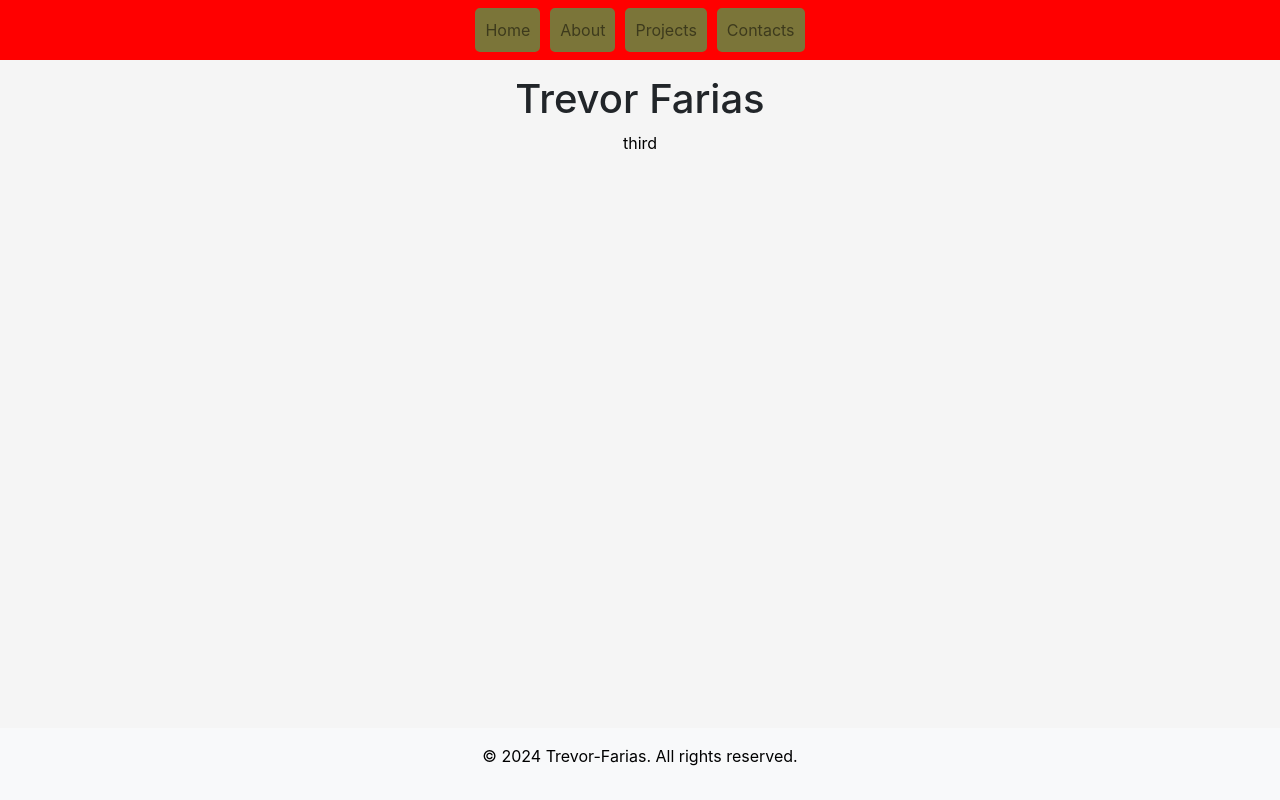
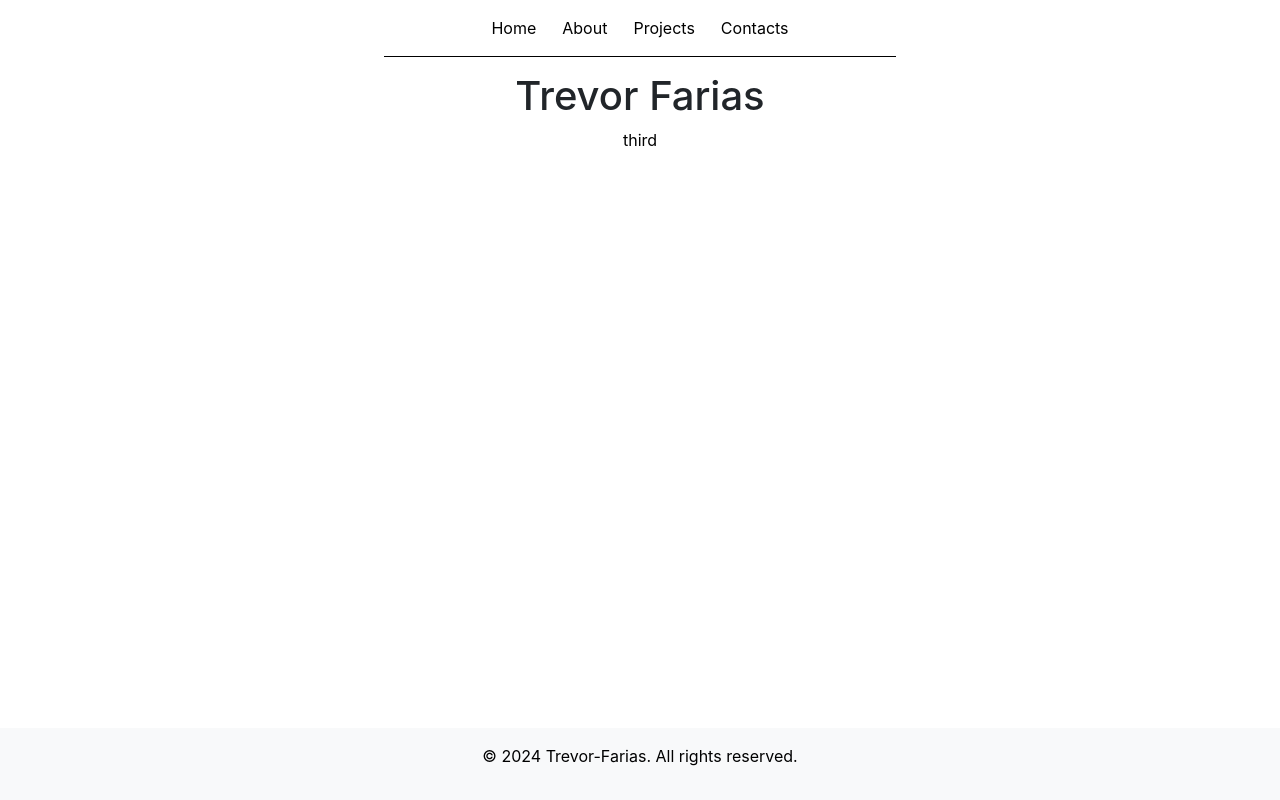
Before and after one commit to trevorfar/Portfolio_Site, a Flask app: page /app2 in a window 1280 px wide. Run offline with Flask 3, Linux system fonts and the light colour scheme; some libraries are stand-ins or nearby versions.

Commit message:
Styled navbar FINAL

```diff
--- a/static/css/indexStyle.css
+++ b/static/css/indexStyle.css
@@ -1,8 +1,34 @@
-h1 {
-   padding-top: 15px;
-   color: white;
+
+
+body {
+    background-color: white;
+    overflow-y: auto ;
+    height: 100vh ; /*Currently doesnt work*/
+
+}
+.navbar-nav .nav-item .nav-link{
+  margin: 0 5px;
+
+  color: black !important;
+  transition: color 0.3s ease;
+}
+.navbar {
+  background-color: white !important;
+  border-bottom: 1px solid #000;
+  width: 40%;
+  margin: 0 auto;
 }
 
-body {
-    overflow-y: auto;
+.navbar-nav {
+  width: 100%;
 }
+.navbar-nav  .nav-item:hover .nav-link{
+color: darkgrey !important;
+}
+.dropdown:hover > .dropdown-menu {
+display: block;
+}
+.dropdown > .dropdown-toggle:active {
+/*Without this, clicking will make it sticky*/
+pointer-events: none;
+}
--- a/templates/base.html
+++ b/templates/base.html
@@ -9,50 +9,7 @@
 
     <!-- Bootstrap CSS -->
     <link rel="stylesheet" href="https://stackpath.bootstrapcdn.com/bootstrap/4.3.1/css/bootstrap.min.css" integrity="sha384-ggOyR0iXCbMQv3Xipma34MD+dH/1fQ784/j6cY/iJTQUOhcWr7x9JvoRxT2MZw1T" crossorigin="anonymous">
-
-    <style>
-      body {
-          background-color: whitesmoke; /* Set your desired background color here */
-          overflow-y: auto !important;
-          height: 100vh !important; /* Set a minimum height of 100% of the viewport height */
-
-      }
-      .navbar-nav .nav-item {
-        border: 2px solid #7b7539; /* Set your desired border color here */
-        border-radius: 5px;
-        margin: 0 5px;
-        background-color: #7b7539;
-        color: white;
-
-
-    }
-      .navbar {
-        background-color: red !important; /* Set your desired navbar background color here */
-    }
-
-
-
-      .navbar-nav .nav-item.linkedIn {
-
-      background-color: #FBEEC1; /* Set a different fill color for the exception item */
-      border-color: #FBEEC1; /* Set a different border color for the exception item */
-      }
-
-      .navbar-nav {
-        width: 100%;
-    }
-
-    .dropdown:hover > .dropdown-menu {
-      display: block;
-    }
-    .dropdown > .dropdown-toggle:active {
-      /*Without this, clicking will make it sticky*/
-      pointer-events: none;
-   }
-
-
-
-  </style>
+    <link rel="stylesheet" href="{{ url_for('static', filename='css/indexStyle.css') }}">
 
     <title>{% block title %} Trevor Farias {% endblock %}</title>
   </head>
@@ -89,9 +46,8 @@
               <div class="dropdown-menu" aria-labelledby="contactsDropdown">
                 <!-- Dropdown items go here -->
                 <a class="dropdown-item" target="_blank" href="https://www.linkedin.com/in/trevor-farias-454aa2278">LinkedIn</a>
-                <a class="dropdown-item" href="mailto:trevorof@yahoo.com">Email</a>
+                <a class="dropdown-item" href="mailto:trevor_farias@yahoo.com">Email</a>
                 <a class="dropdown-item" href="#">Instagram</a>
-                <!-- Add more items as needed -->
               </div>
             </li>
             </ul>
```
Also changed, not shown: 1 other file.
